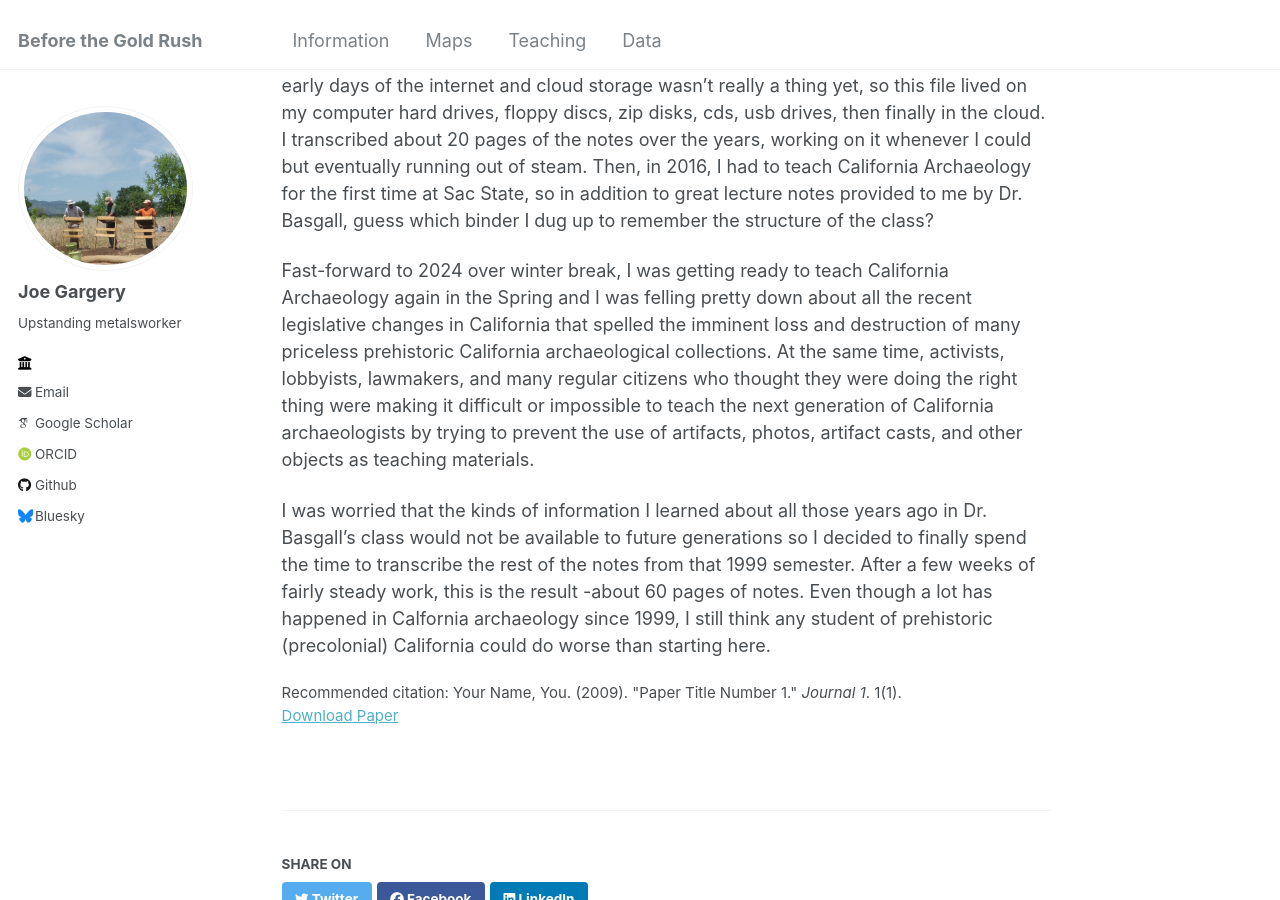
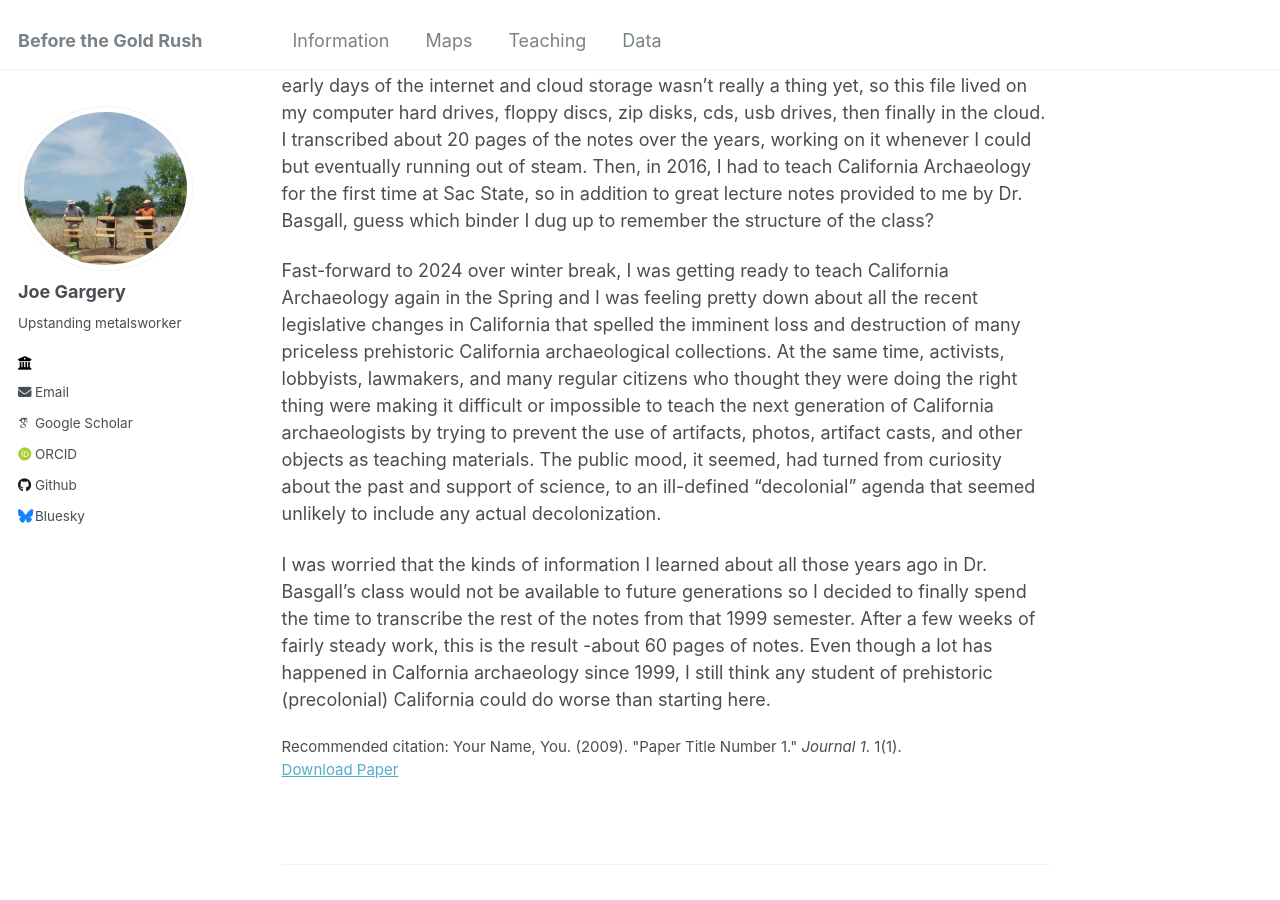
Before and after one commit to csus-arc/csus-arc.github.io, a Jekyll site: the page built from _publications/2009-10-01-paper-title-number-1.md, in a window 1280 px wide and 900 px high, scrolled down 370 px. Built offline with Jekyll 4.4.1, drawn with Linux system fonts in a browser that asks for light colours; some web fonts are replaced.

Commit message:
Update 2009-10-01-paper-title-number-1.md

```diff
--- a/_publications/2009-10-01-paper-title-number-1.md
+++ b/_publications/2009-10-01-paper-title-number-1.md
@@ -14,6 +14,6 @@ These are my class notes from when I took Dr. Mark Basgall's California Archaeol
 
 At some point, I started to worry that if I ever lost the binder, all would be lost so I decided to type up my notes so I could have an electronic copy just in case. This was of course early days of the internet and cloud storage wasn't really a thing yet, so this file lived on my computer hard drives, floppy discs, zip disks, cds, usb drives, then finally in the cloud. I transcribed about 20 pages of the notes over the years, working on it whenever I could but eventually running out of steam. Then, in 2016, I had to teach California Archaeology for the first time at Sac State, so in addition to great lecture notes provided to me by Dr. Basgall, guess which binder I dug up to remember the structure of the class?
 
-Fast-forward to 2024 over winter break, I was getting ready to teach California Archaeology again in the Spring and I was felling pretty down about all the recent legislative changes in California that spelled the imminent loss and destruction of many priceless prehistoric California archaeological collections. At the same time, activists, lobbyists, lawmakers, and many regular citizens who thought they were doing the right thing were making it difficult or impossible to teach the next generation of California archaeologists by trying to prevent the use of artifacts, photos, artifact casts, and other objects as teaching materials.
+Fast-forward to 2024 over winter break, I was getting ready to teach California Archaeology again in the Spring and I was feeling pretty down about all the recent legislative changes in California that spelled the imminent loss and destruction of many priceless prehistoric California archaeological collections. At the same time, activists, lobbyists, lawmakers, and many regular citizens who thought they were doing the right thing were making it difficult or impossible to teach the next generation of California archaeologists by trying to prevent the use of artifacts, photos, artifact casts, and other objects as teaching materials. The public mood, it seemed, had turned from curiosity about the past and support of science, to an ill-defined "decolonial" agenda that seemed unlikely to include any actual decolonization.
 
 I was worried that the kinds of information I learned about all those years ago in Dr. Basgall's class would not be available to future generations so I decided to finally spend the time to transcribe the rest of the notes from that 1999 semester. After a few weeks of fairly steady work, this is the result -about 60 pages of notes. Even though a lot has happened in Calfornia archaeology since 1999, I still think any student of prehistoric (precolonial) California could do worse than starting here.
```
